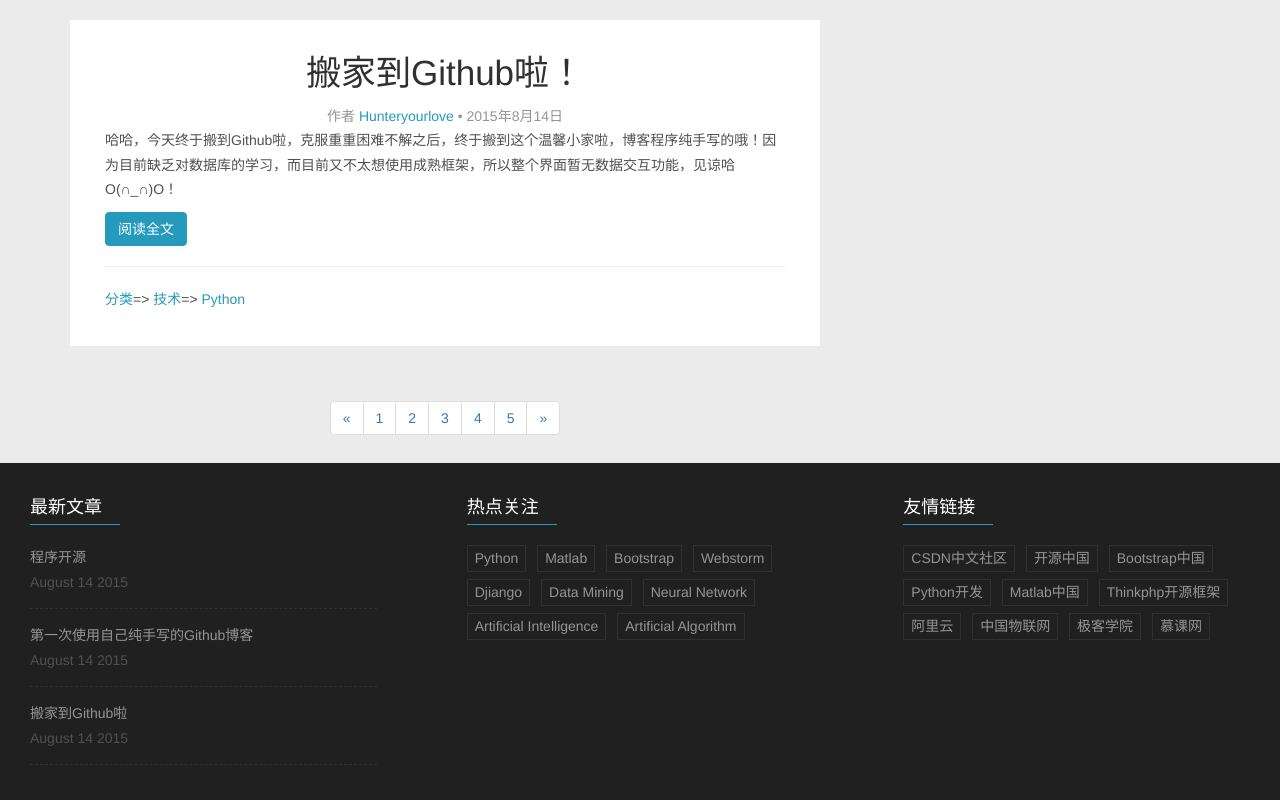
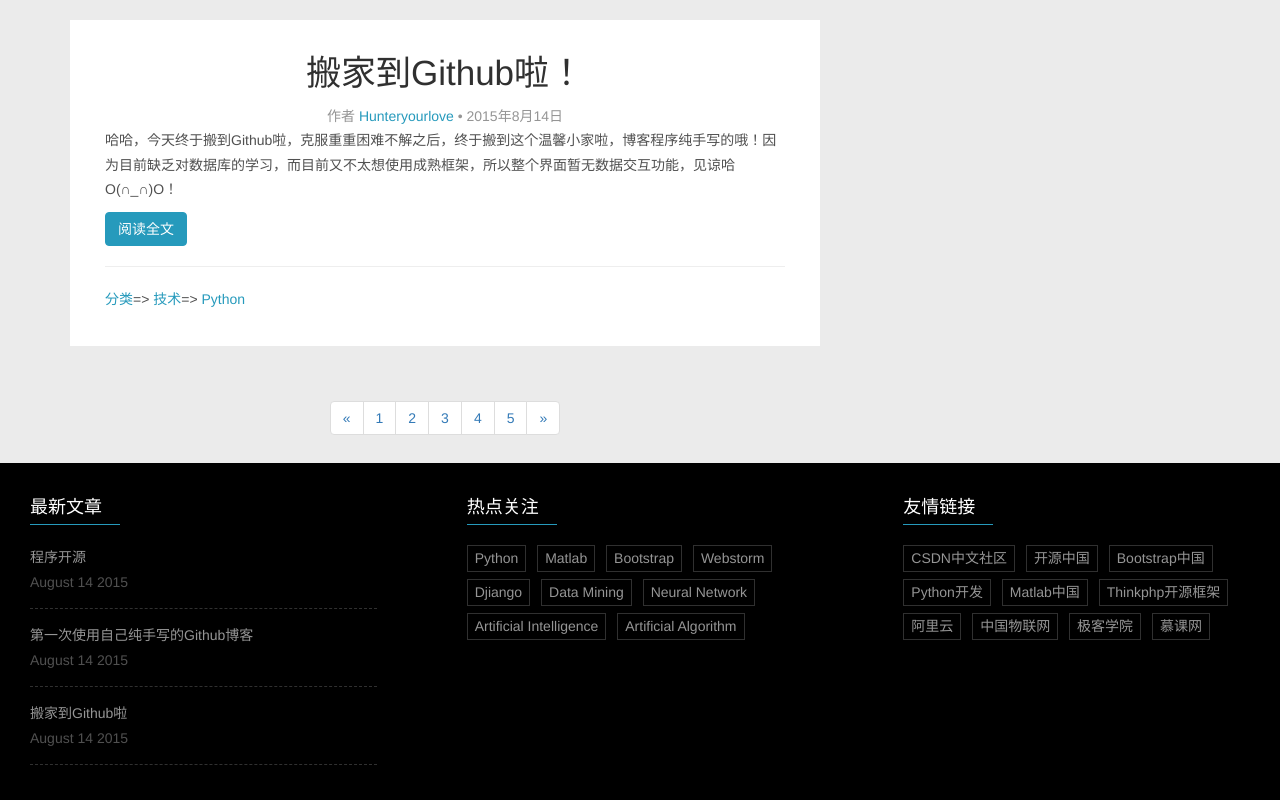
Before and after one commit to hunteryourlove/hunteryourlove.github.io, a plain HTML site: page index.html in a window 1280 px wide. Shown: the part 1140-1940 px from the top of the page. Drawn offline with nearby package versions, Linux system fonts and the light colour scheme.

Commit message:
Update app.css

```diff
--- a/stylesheets/app.css
+++ b/stylesheets/app.css
@@ -8,6 +8,7 @@ html,body{
     text-align: center;
     padding: 42px 0;
     background: #ffffff;
+    background-size: 100%;
 }
 .main-header .branding{
     font-size: 3.5em;
@@ -121,7 +122,7 @@ a:active,a:focus,a img{
     text-align: center;
 }
 .main-footer{
-    background: #202020;
+    background: #000000;
     padding: 35px 0 0;
     color: #959595;
 }
```
